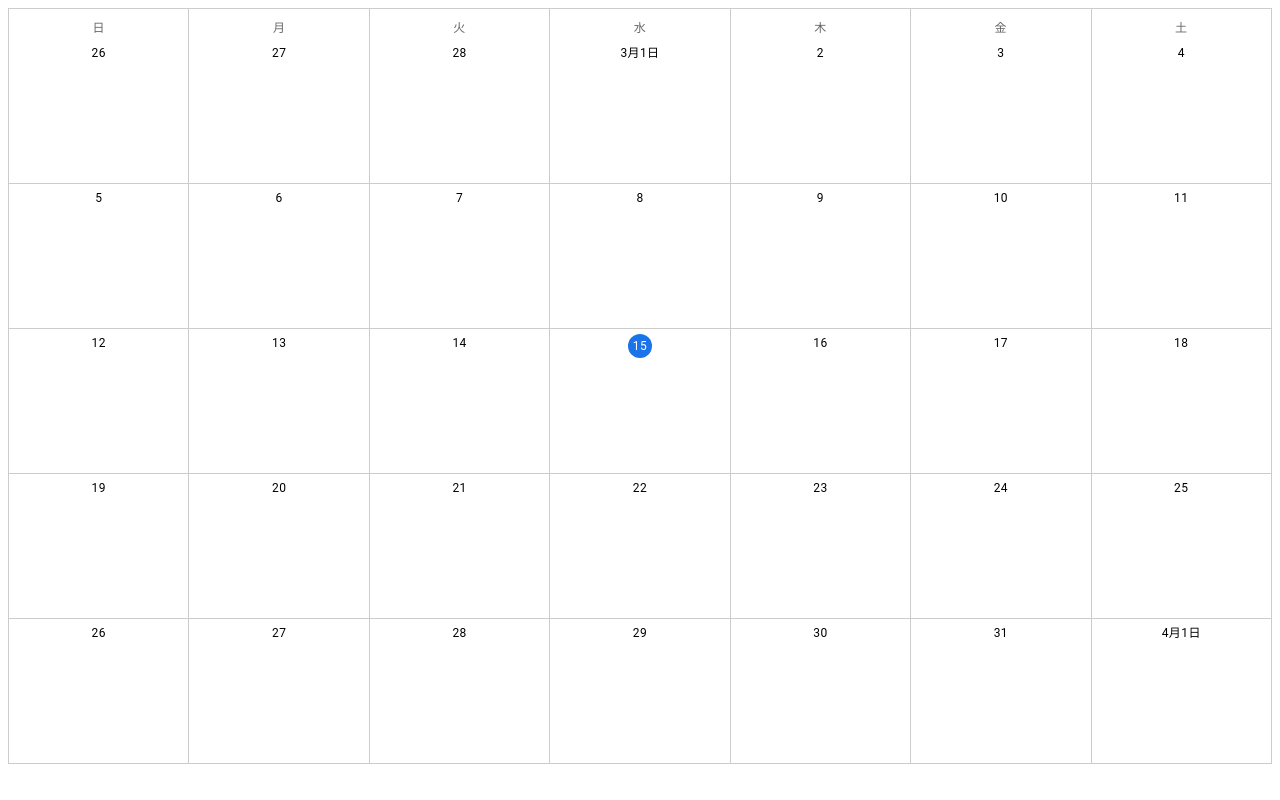
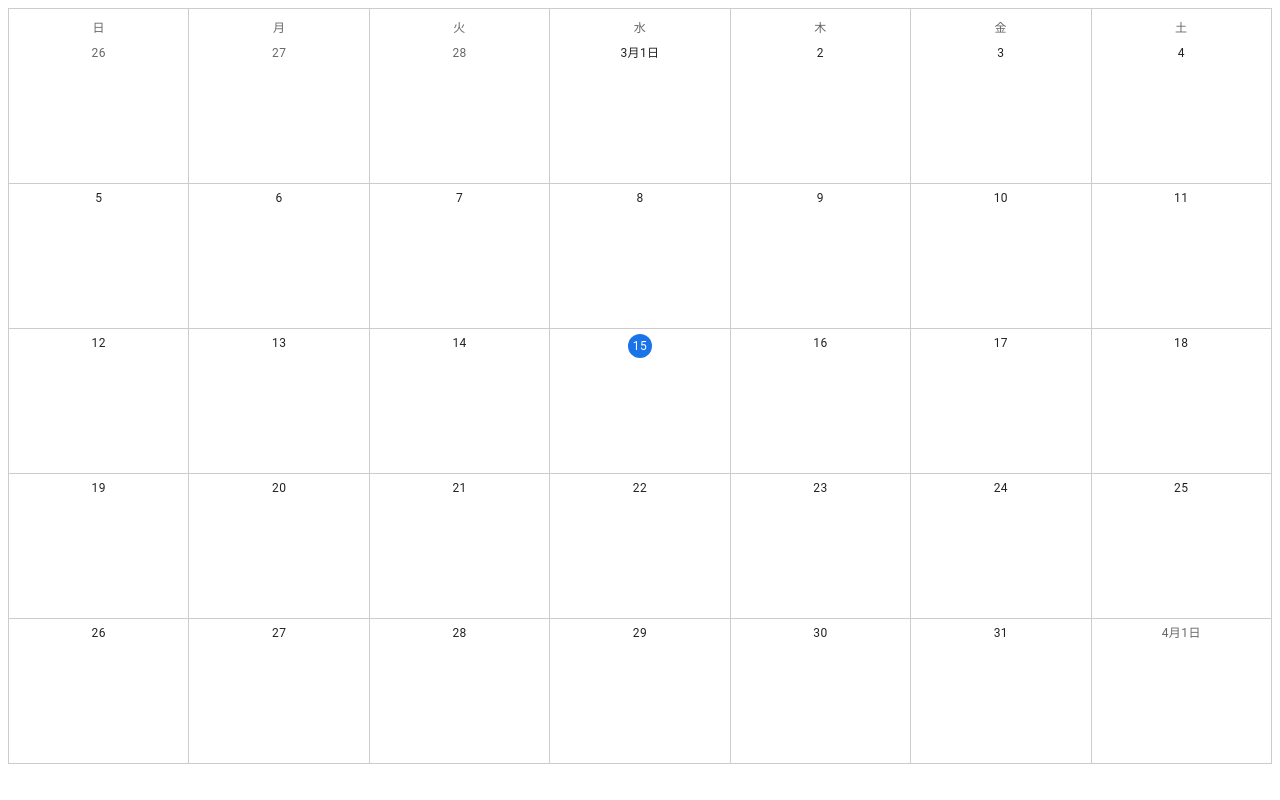
Before and after one commit to t-tazy/my_portfolio_front, a React (Vite) app: page / in a window 1280 px wide. Built offline with nearby package versions, Linux system fonts and the light colour scheme.

Commit message:
feat: 今月以外をグレーダウン
re #1

```diff
--- a/src/components/CalendarElement/index.jsx
+++ b/src/components/CalendarElement/index.jsx
@@ -11,10 +11,15 @@ export const CalendarElement = ({ day }) => {
   const compareFormat = 'YYYYMMDD';
   const isToday = day.format(compareFormat) === today.format(compareFormat);
 
+  // 当月以外をグレーダウン
+  // 0 (Jan) to 11 (Dec)
+  const isCurrentMonth = day.month() === today.month();
+
   return (
     <div className="element">
       <Typography
         className="date"
+        color={isCurrentMonth ? 'textPrimary' : 'textSecondary'}
         align="center"
         variant="caption"
         component="div"
```
